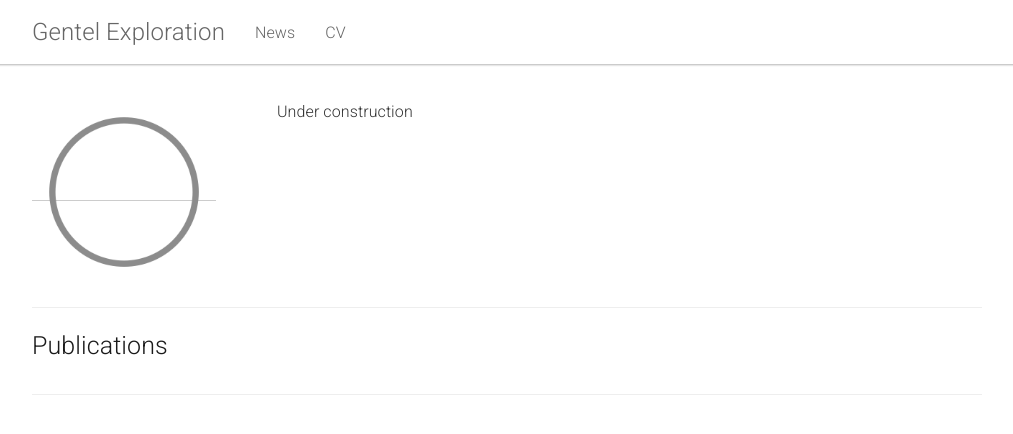
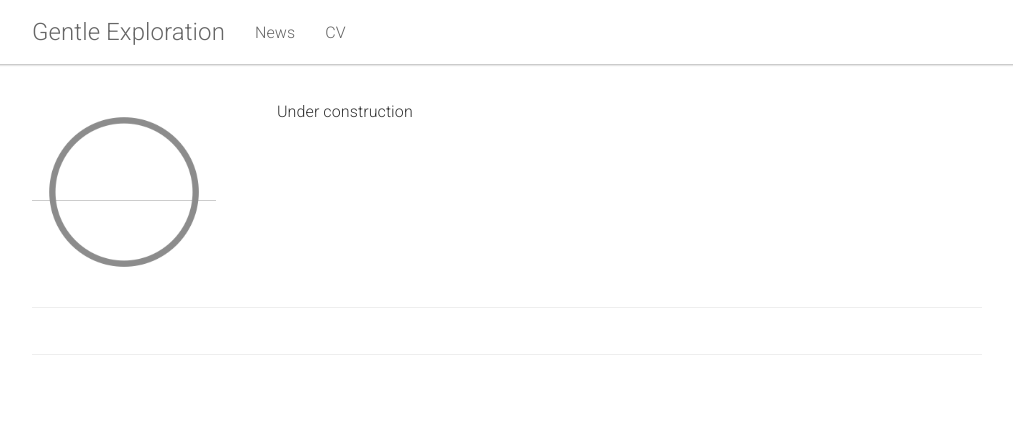
Before and after one commit to gentleexploration/gentleexploration.github.io, a plain HTML site: page index.html in a window 1280 px wide. Shown: the whole page, without its empty margins (133-1146 px from the left). Drawn offline with nearby package versions, Linux system fonts and the light colour scheme.

Commit message:
Update index.html

```diff
--- a/index.html
+++ b/index.html
@@ -9,14 +9,14 @@
 
 
 
-  <title> Gentel Exploration </title>
-  <meta name="description" content="Gentel Exploration">
+  <title> Gentle Exploration </title>
+  <meta name="description" content="Gentle Exploration">
 
   <!--Open Graph Related Stuff-->
-  <meta property="og:title" content="Gentel Exploration"/>
+  <meta property="og:title" content="Gentle Exploration"/>
   <meta property="og:url" content=""/>
-  <meta property="og:description" content="Gentel Exploration - Home"/>
-  <meta property="og:site_name" content="Gentel Exploration"/>
+  <meta property="og:description" content="Gentle Exploration - Home"/>
+  <meta property="og:site_name" content="Gentle Exploration"/>
 
   <meta property="og:image" content="static/img/gray_circle.png"/>
   <meta property="og:image:url" content="static/img/gray_circle.png"/>
@@ -33,7 +33,7 @@
 <div class="navbar navbar-default navbar-fixed-top">
   <div class="container">
     <div class="navbar-header">
-      <a class="navbar-brand" href="./"> Gentel Exploration </a>
+      <a class="navbar-brand" href="./"> Gentle Exploration </a>
       <button class="navbar-toggle" type="button" data-toggle="collapse" data-target="#navbar-main">
         <span class="icon-bar"></span>
         <span class="icon-bar"></span>
@@ -74,7 +74,7 @@
 
 <!-- %%%%%%%%%%%%%%%%%%% RESEARCH %%%%%%%%%%%%%%%%%%% -->
 <!-- <hr/> -->
-<h2 id="papers">Publications</h2>
+<h2 id=""></h2>
 <div class="row"></div>
 
 <hr/>
```
